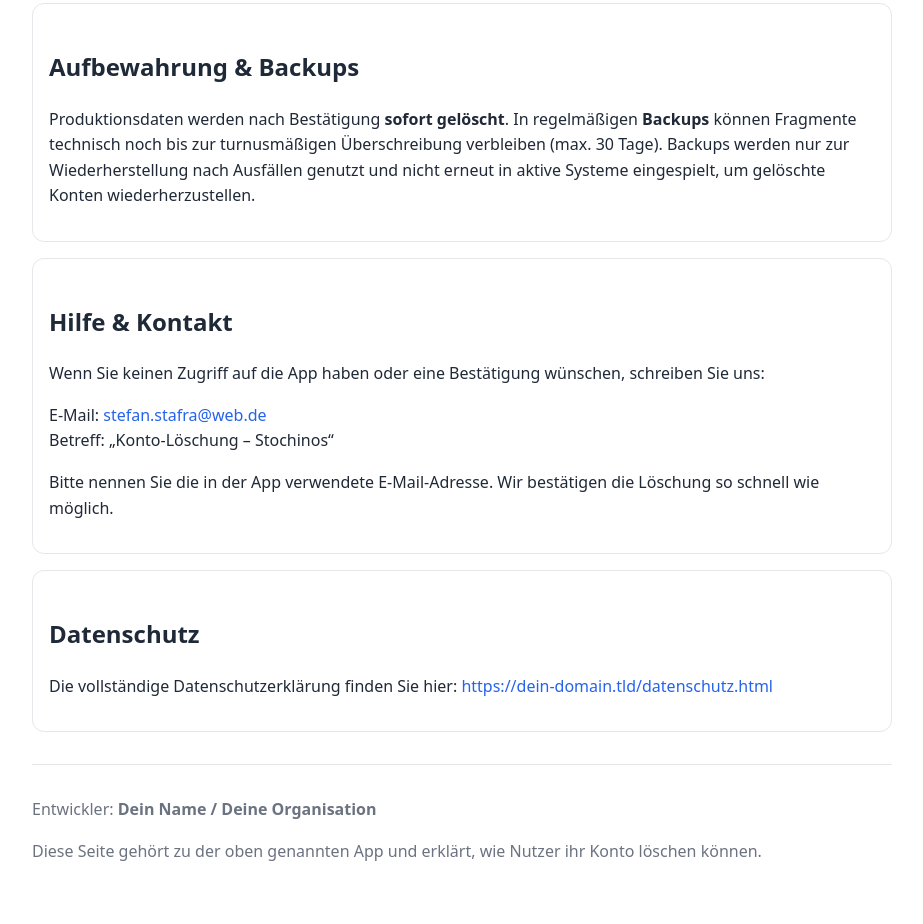
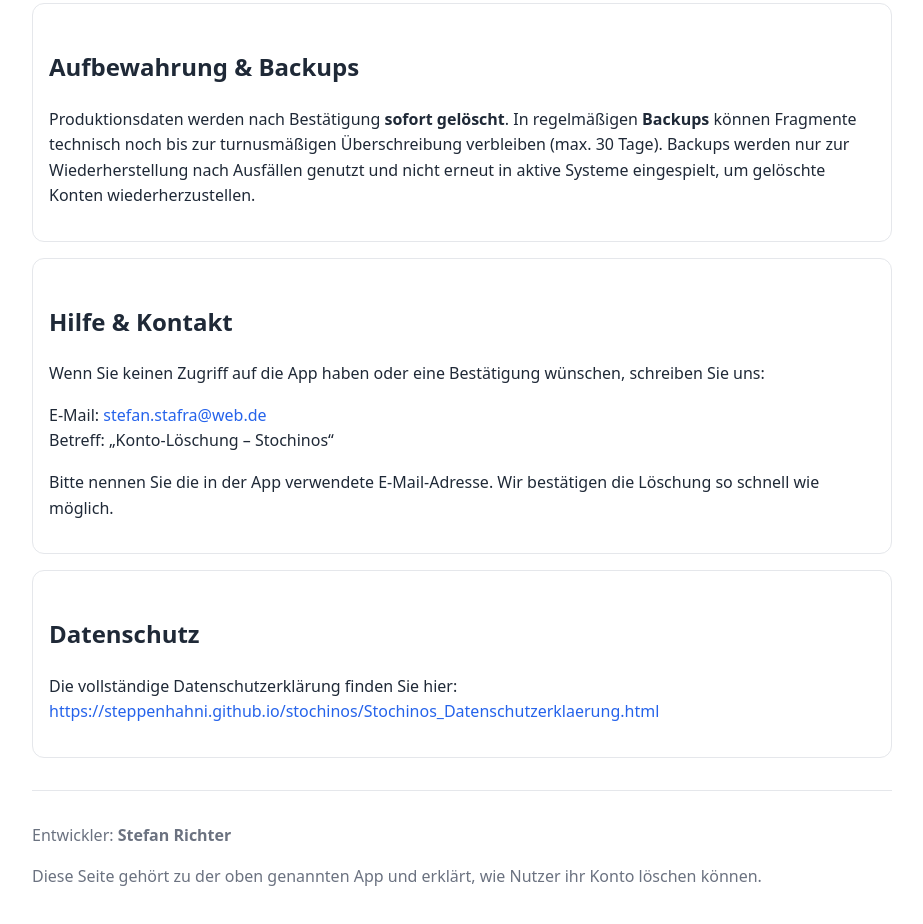
Before and after one commit to steppenhahni/stochinos, a plain HTML site: page konto-loeschen.html in a window 1280 px wide. Shown: the part 870-1794 px from the top of the page, without its empty margins (178-1101 px from the left). Drawn offline with Linux system fonts and the light colour scheme.

Commit message:
Update privacy policy link and developer name

```diff
--- a/konto-loeschen.html
+++ b/konto-loeschen.html
@@ -74,12 +74,12 @@
     <section class="card">
       <h2>Datenschutz</h2>
       <p>Die vollständige Datenschutzerklärung finden Sie hier:
-        <a href="https://dein-domain.tld/datenschutz.html" rel="nofollow">https://dein-domain.tld/datenschutz.html</a>
+        <a href="https://steppenhahni.github.io/stochinos/Stochinos_Datenschutzerklaerung.html" rel="nofollow">https://steppenhahni.github.io/stochinos/Stochinos_Datenschutzerklaerung.html</a>
       </p>
     </section>
 
     <footer class="muted">
-      <p>Entwickler: <strong>Dein Name / Deine Organisation</strong></p>
+      <p>Entwickler: <strong>Stefan Richter</strong></p>
       <p>Diese Seite gehört zu der oben genannten App und erklärt, wie Nutzer ihr Konto löschen können.</p>
     </footer>
   </main>
```
